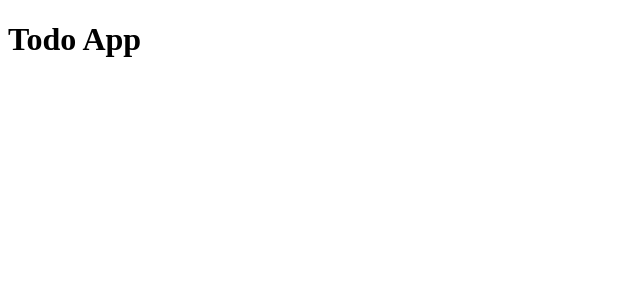
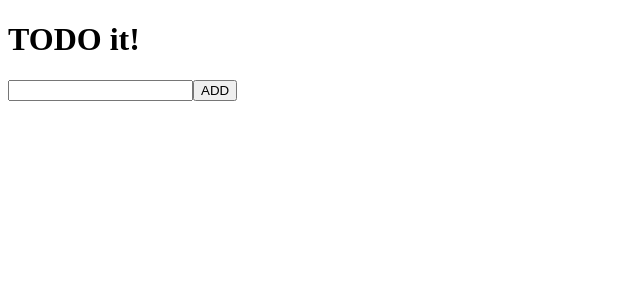
Before and after one commit to okyungjin/vue2-todo, a Vue app: page / in a window 1280 px wide. Shown: the top 300 px of the page, without its empty margins (0-640 px from the left). Built offline with nearby package versions, Linux system fonts and the light colour scheme.

Commit message:
App 수정

```diff
--- a/src/App.vue
+++ b/src/App.vue
@@ -1,11 +1,37 @@
 <template>
   <div id="app">
-    <h1>Todo App</h1>
+    <TodoHeader label="TODO it!"></TodoHeader>
+    <TodoInput @submitTodoItem="addTodoItem"></TodoInput>
+    <TodoList :todo-list="todoItems" @removeTodoItem="removeTodoItem"></TodoList>
   </div>
 </template>
 
 <script>
+import TodoHeader from "./components/TodoHeader";
+import TodoInput from "./components/TodoInput";
+import TodoList from "./components/TodoList";
+import LocalStorage from "./helper/localStorage";
+
 export default {
   name: 'App',
+  components: {TodoList, TodoInput, TodoHeader},
+  data() {
+    return {
+      todoItems: [],
+    }
+  },
+  created() {
+      this.todoItems = LocalStorage.fetch();
+  },
+  methods: {
+    addTodoItem(newTodoItem) {
+      this.todoItems.push(newTodoItem);
+      LocalStorage.update(this.todoItems);
+    },
+    removeTodoItem(targetTodoItem) {
+      this.todoItems = this.todoItems.filter(todo => todo !== targetTodoItem);
+      LocalStorage.update(this.todoItems);
+    }
+  },
 }
 </script>
```
